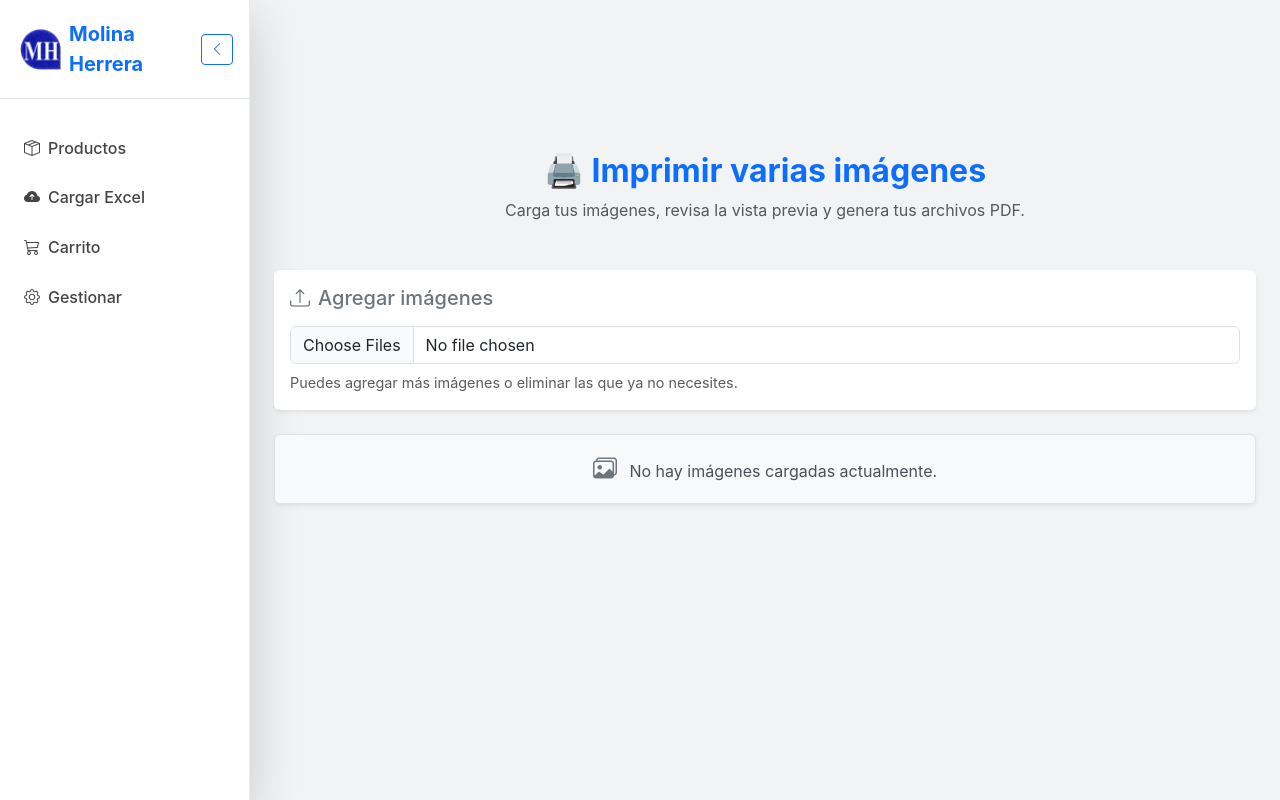
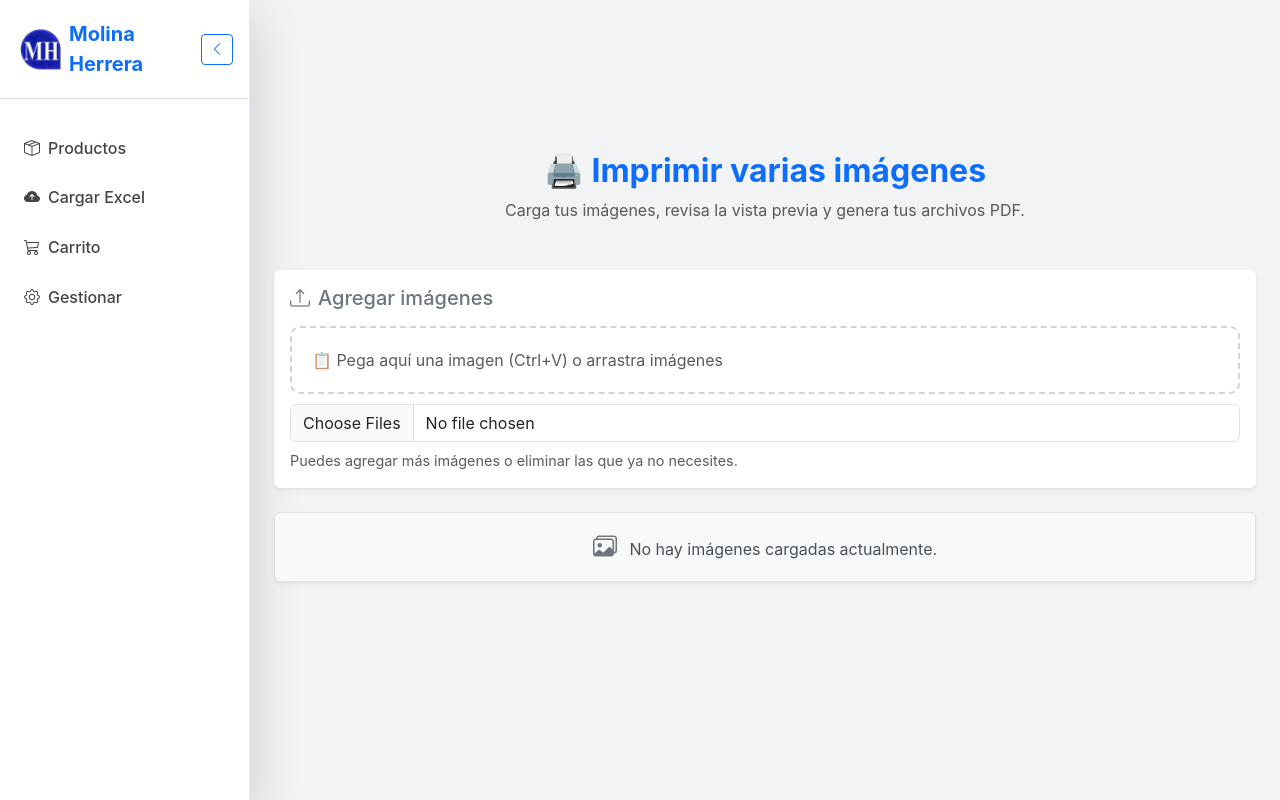
Before and after one commit to AntonioRomeroVelez/pedidosMH_2025, a Vue app: page /imagenespdf in a window 1280 px wide. Built offline with nearby package versions, Linux system fonts and the light colour scheme.

Commit message:
actuilizada la vita para crear imagenes

```diff
--- a/src/views/ImagenesPDF.vue
+++ b/src/views/ImagenesPDF.vue
@@ -1,5 +1,5 @@
 <template>
-  <div class="container py-5" style="margin-top: 80px">
+  <div class="container py-5 page-container">
     <!-- Título -->
     <div class="text-center mb-5">
       <h2 class="fw-bold text-primary mb-2">🖨️ Imprimir varias imágenes</h2>
@@ -14,11 +14,27 @@
         <h5 class="card-title text-secondary mb-3">
           <i class="bi bi-upload me-2"></i>Agregar imágenes
         </h5>
+        <div
+          class="paste-drop-zone"
+          @dragover.prevent="dragOver = true"
+          @dragleave="dragOver = false"
+          @drop.prevent="
+            onDrop;
+            dragOver = false;
+          "
+          :class="{ active: dragOver }"
+          @paste.prevent="handlePaste"
+        >
+          <p class="text-muted mb-0">
+            📋 Pega aquí una imagen (Ctrl+V) o arrastra imágenes
+          </p>
+        </div>
 
         <input
           type="file"
           multiple
           accept="image/*"
+          capture="camera"
           class="form-control mb-2"
           @change="onFileChange"
         />
@@ -46,9 +62,8 @@
             <p class="small text-muted text-truncate mb-0">{{ img.name }}</p>
           </div>
           <button
-            type="button"
+            aria-label="Eliminar imagen"
             class="btn btn-sm btn-danger position-absolute top-0 end-0 m-1 rounded-circle"
-            title="Eliminar"
             @click="removeImage(index)"
           >
             <i class="bi bi-x-lg"></i>
@@ -65,19 +80,16 @@
 
     <!-- Botones de acción -->
     <div v-if="images.length" class="mt-5 text-center">
-      <div class="d-flex flex-wrap justify-content-center gap-3">
+      <div class="actions mt-5 text-center">
         <button @click="generateOnePdfPerImage" class="btn btn-primary">
           <i class="bi bi-file-earmark-pdf me-2"></i>Un PDF por imagen
         </button>
-
         <button @click="generateSinglePdf" class="btn btn-success">
           <i class="bi bi-collection me-2"></i>Un solo PDF con todas
         </button>
-
         <button @click="printPdfDirectly" class="btn btn-warning text-dark">
           <i class="bi bi-printer me-2"></i>Imprimir directamente
         </button>
-
         <button @click="clearAll" class="btn btn-outline-danger">
           <i class="bi bi-trash me-2"></i>Vaciar todo
         </button>
@@ -110,14 +122,16 @@ button i {
 </style>
 
 <script setup>
-import { ref, onMounted, watch } from "vue";
+import { ref, onMounted, watch, onUnmounted } from "vue";
 import jsPDF from "jspdf";
+const dragOver = ref(false);
 
 const images = ref([]);
 
 // 🔹 Cargar imágenes guardadas desde localStorage
 onMounted(() => {
   const stored = localStorage.getItem("imagenes_pdf");
+  window.addEventListener("paste", handlePaste);
   if (stored) {
     try {
       images.value = JSON.parse(stored);
@@ -126,6 +140,10 @@ onMounted(() => {
       localStorage.removeItem("imagenes_pdf");
     }
   }
+});
+
+onUnmounted(() => {
+  window.removeEventListener("paste", handlePaste);
 });
 
 // 🔹 Guardar automáticamente cada vez que se agreguen o eliminen imágenes
@@ -263,4 +281,76 @@ const printPdfDirectly = async () => {
     };
   }
 };
+// 🔹 Manejar imágenes pegadas
+const handlePaste = (e) => {
+  const items = e.clipboardData.items;
+
+  for (const item of items) {
+    if (item.type.startsWith("image/")) {
+      const file = item.getAsFile();
+      const reader = new FileReader();
+
+      reader.onload = (event) => {
+        images.value.push({
+          id: crypto.randomUUID(),
+          name: "imagen_pegada.png",
+          url: event.target.result,
+        });
+      };
+
+      reader.readAsDataURL(file);
+    }
+  }
+};
+
+const onDrop = (e) => {
+  const files = Array.from(e.dataTransfer.files);
+  for (const file of files) {
+    if (file.type.startsWith("image/")) {
+      const reader = new FileReader();
+      reader.onload = (event) => {
+        images.value.push({
+          id: crypto.randomUUID(),
+          name: file.name,
+          url: event.target.result,
+        });
+      };
+      reader.readAsDataURL(file);
+    }
+  }
+};
 </script>
+
+<style scoped>
+.paste-drop-zone {
+  border: 2px dashed #ced4da;
+  border-radius: 10px;
+  cursor: pointer;
+  padding: 20px;
+  transition: border-color 0.2s ease;
+  margin: 10px 0px;
+}
+
+.paste-drop-zone:hover {
+  border-color: #0d6efd;
+}
+.page-container {
+  margin-top: 80px;
+}
+
+.paste-drop-zone.active {
+  border-color: #0d6efd;
+  background: #e7f1ff;
+}
+.card-img-top {
+  height: 170px;
+  object-fit: contain;
+}
+
+.actions {
+  display: flex;
+  flex-wrap: wrap;
+  justify-content: center;
+  gap: 1rem;
+}
+</style>
```
Also changed, not shown: 33 other files (tests, documents, lock files or other folders).
